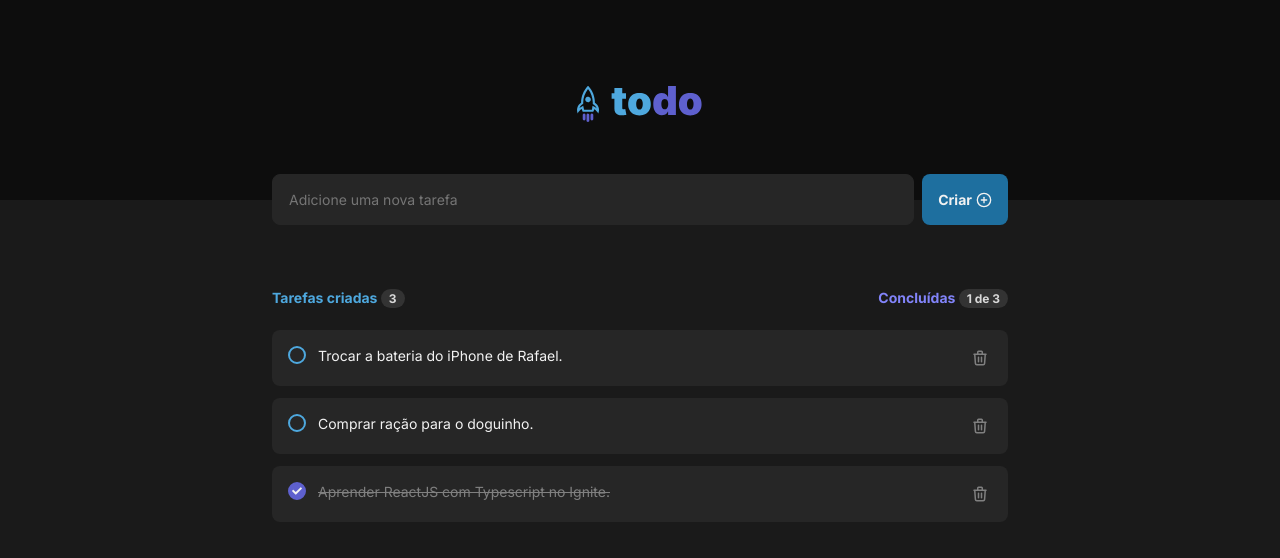
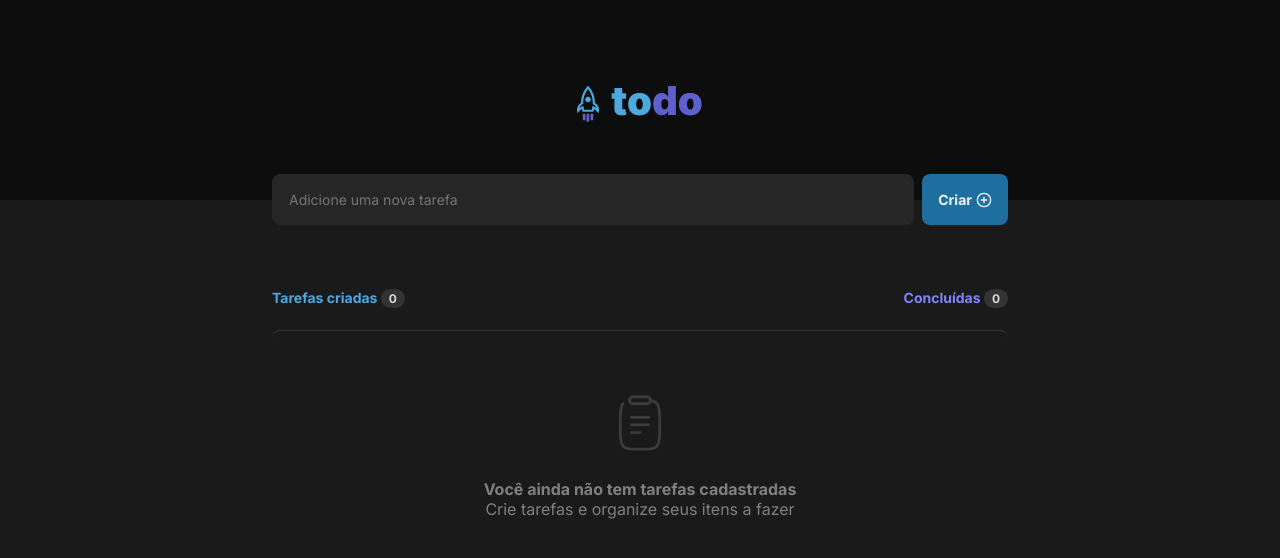
Before and after one commit to carlos3duardo/todo-list, a React (Vite) app: page / in a window 1280 px wide. Shown: the top 558 px of the page. Built offline with nearby package versions, Linux system fonts and the light colour scheme.

Commit message:
Starting with a empty list

```diff
--- a/src/components/TodoContainer.tsx
+++ b/src/components/TodoContainer.tsx
@@ -7,24 +7,14 @@ import { TodoList } from './TodoList';
 import { TodoListEmpty } from './TodoListEmpty';
 import { TodoStats } from './TodoStats';
 
+interface TaskInterface {
+  id: string;
+  name: string;
+  done: boolean;
+}
+
 export function TodoContainer() {
-  const [taskList, setTaskList] = useState([
-    {
-      id: uuidv4(),
-      name: 'Trocar a bateria do iPhone de Rafael.',
-      done: false
-    },
-    {
-      id: uuidv4(),
-      name: 'Aprender ReactJS com Typescript no Ignite.',
-      done: true
-    },
-    {
-      id: uuidv4(),
-      name: 'Comprar ração para o doguinho.',
-      done: false
-    }
-  ]);
+  const [taskList, setTaskList] = useState<TaskInterface[]>([]);
 
   const tasksDone = taskList.reduce((acc: number, current: any) => {
     return acc += current.done ? 1 : 0;
```
